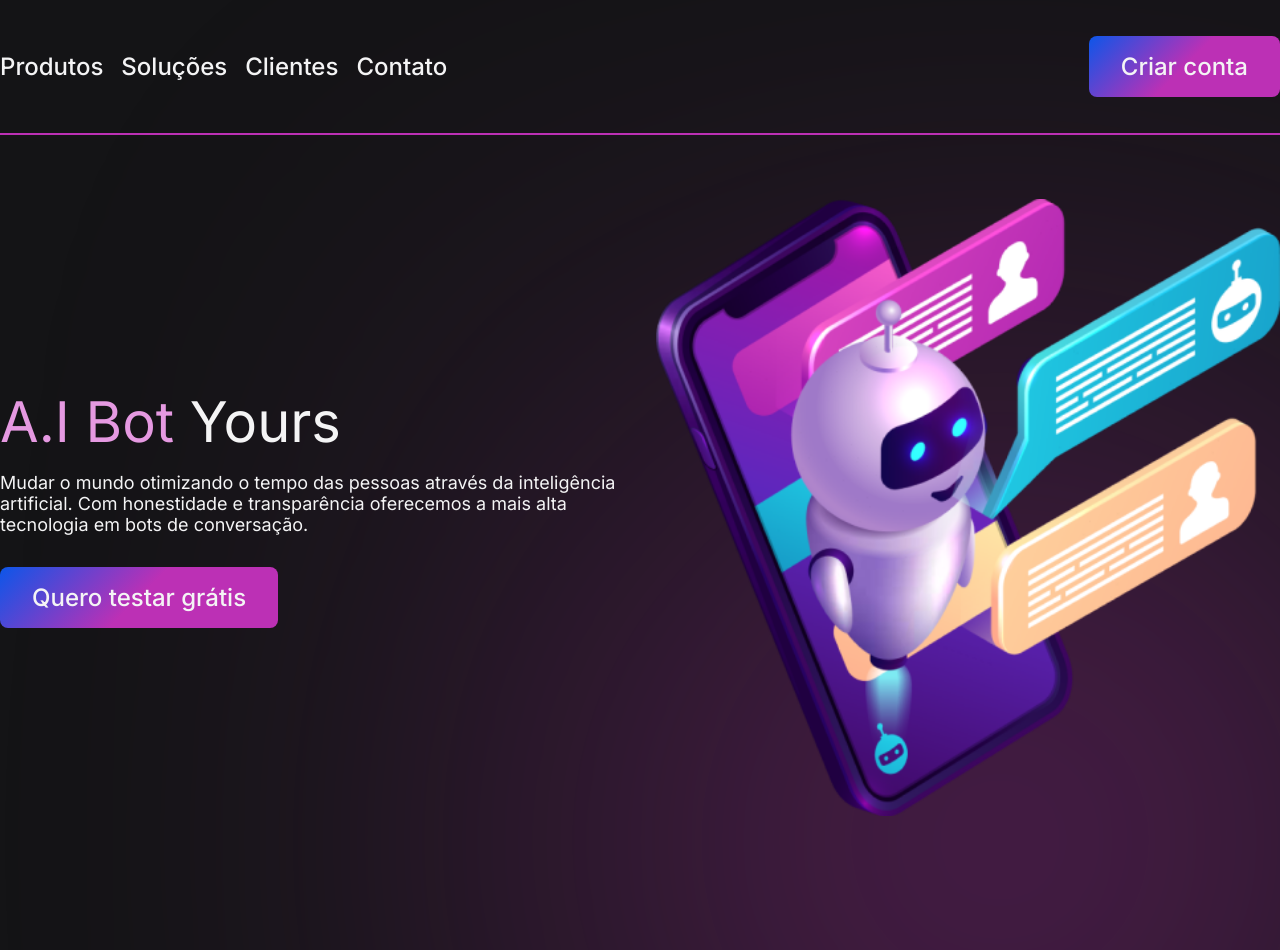
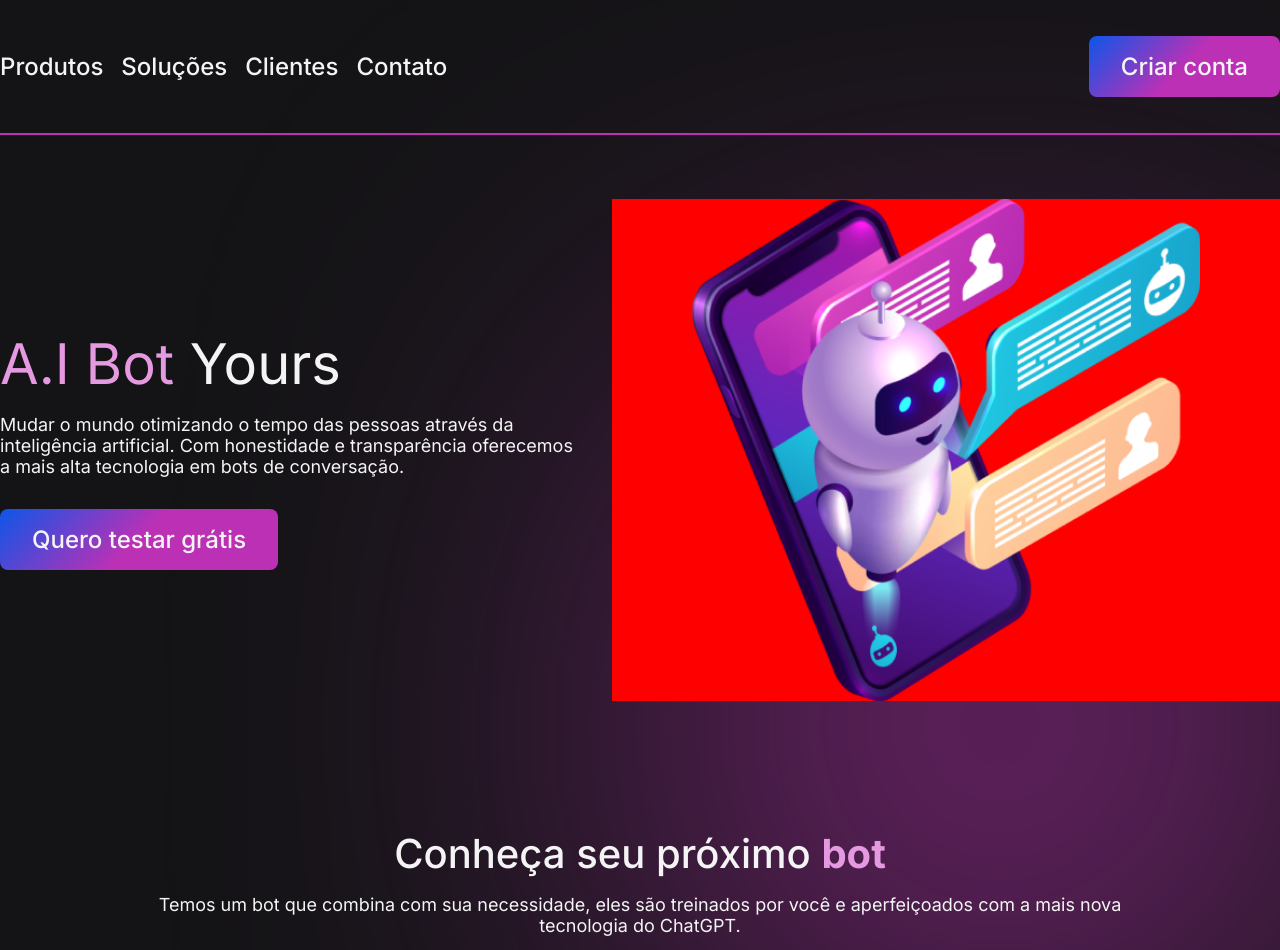
Before and after one commit to Dener-Garcia/landing-page-lit-academy-reactJS, a React (Vite) app: page / in a window 1280 px wide. Shown: the top 950 px of the page. Built offline with nearby package versions, Linux system fonts and the light colour scheme.

Commit message:
style: fix width image hero

```diff
--- a/src/components/Hero/module.css
+++ b/src/components/Hero/module.css
@@ -37,4 +37,6 @@
 .hero img{
   min-width: 30rem;
   width: 100%;
+  padding: 0 5rem;
+  background-color: red;
 }
--- a/src/components/Products/module.css
+++ b/src/components/Products/module.css
@@ -16,7 +16,7 @@
   width: 35rem;
   height: 35rem;
   border-radius: 37rem;
-  filter: blur(18rem);
+  filter: blur(14rem);
   background: var(--background-tertiary);
   z-index: -2;
 }
```
